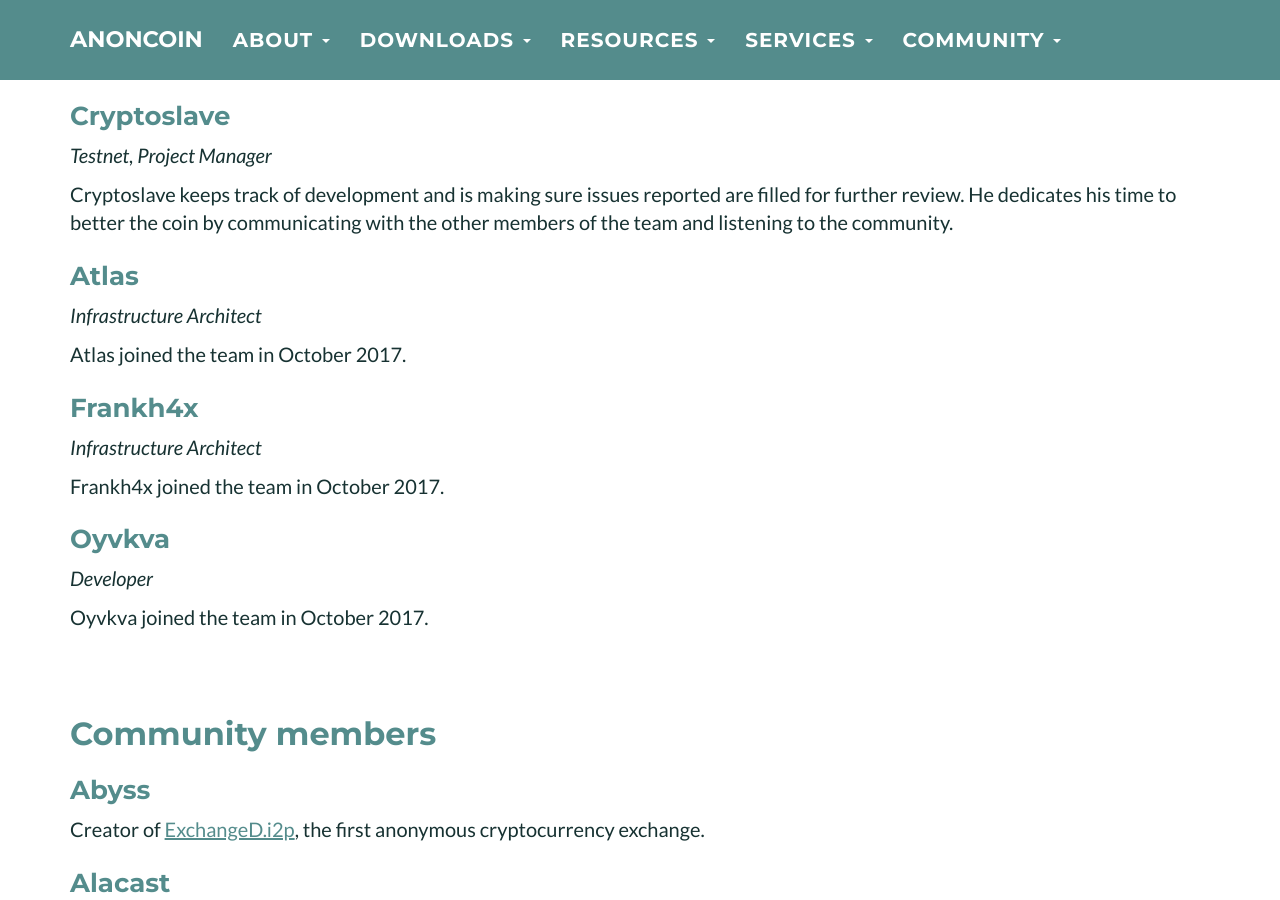
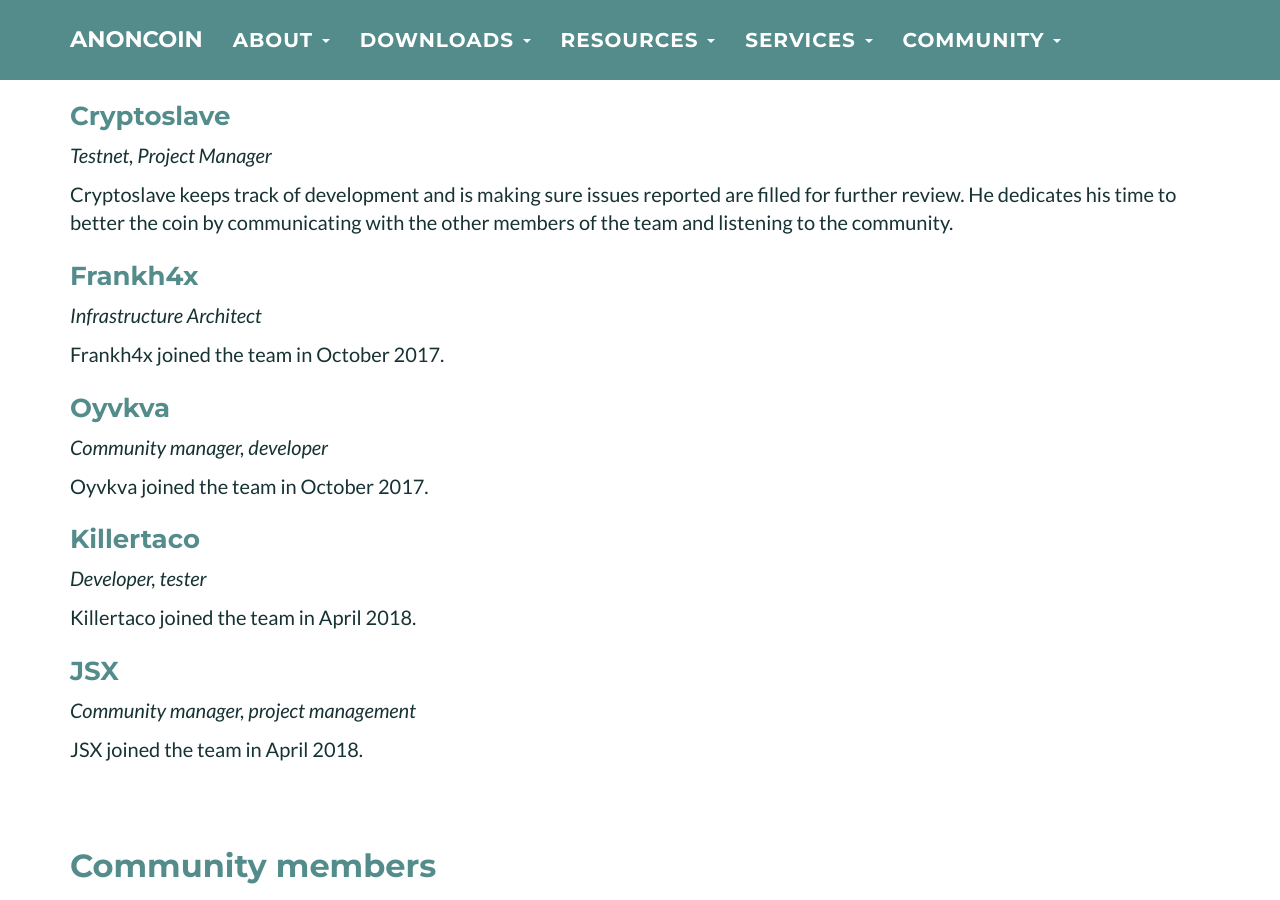
Before and after one commit to Anoncoin/anoncoin-website, a Jekyll site: the page built from about/Anoncoin_development_team.md, in a window 1280 px wide and 900 px high, scrolled down 1684 px. Built offline with Jekyll 4.4.1, drawn with Linux system fonts in a browser that asks for light colours.

Commit message:
Update team page

```diff
--- a/about/Anoncoin_development_team.md
+++ b/about/Anoncoin_development_team.md
@@ -60,13 +60,6 @@ Lunokhod is responsible for overseeing the project, documentation, website and w
 
 Cryptoslave keeps track of development and is making sure issues reported are filled for further review. He dedicates his time to better the coin by communicating with the other members of the team and listening to the community.
 
-### Atlas
-
-*Infrastructure Architect*
-
-Atlas joined the team in October 2017.
-
-
 ### Frankh4x
 
 *Infrastructure Architect*
@@ -76,9 +69,21 @@ Frankh4x joined the team in October 2017.
 
 ### Oyvkva
 
-*Developer*
+*Community manager, developer*
 
 Oyvkva joined the team in October 2017.
+
+### Killertaco
+
+*Developer, tester*
+
+Killertaco joined the team in April 2018.
+
+### JSX
+
+*Community manager, project management*
+
+JSX joined the team in April 2018.
 
 <br>
 
```
